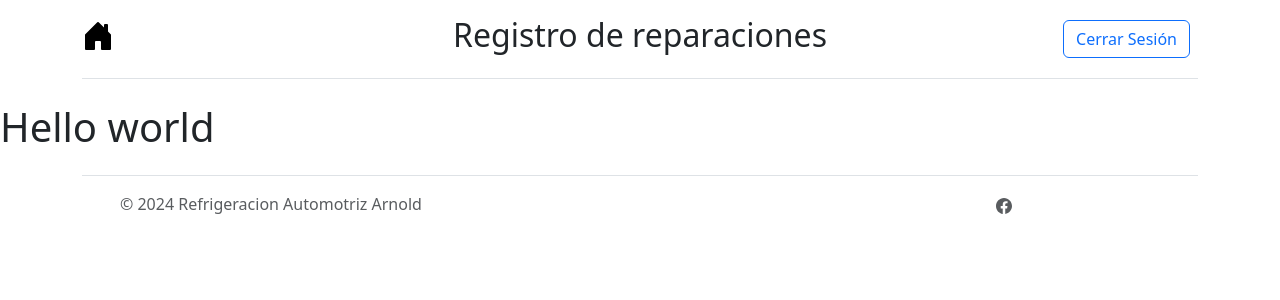
After one commit to noriegaencinas/arnold_autorefrigeraciones, a Flask app: page /menu/reparaciones in a window 1280 px wide. The commit adds this page. Shown: the top 300 px of the page. Run offline with Flask 3, Linux system fonts and the light colour scheme; some libraries are stand-ins or nearby versions.

Commit message:
quick fixes

```diff
--- a/server.py
+++ b/server.py
@@ -75,6 +75,10 @@ def menu_financiero():
 def menu_facturas():
     return render_template('menu_facturas.html')
 
+@app.route("/menu/reparaciones")
+def registro_reparaciones():
+    return render_template('menu_reparaciones.html')
+
 if __name__ == '__main__':
     create_connection()
     app.run(debug=True, port=5007)
--- a/templates/menu.html
+++ b/templates/menu.html
@@ -35,7 +35,7 @@
               </div>
 
               <div class="col">
-                <a href="{{ url_for('menu_automoviles')}}">
+                <a href="{{ url_for('menu_financiero')}}">
                   <div class="card card-cover h-100 overflow-hidden text-bg-primary rounded-4 shadow-lg" style="text-align:center">
                     <div class="d-flex flex-column h-100 p-5 pb-3 text-white text-shadow-1">
                       <svg xmlns="http://www.w3.org/2000/svg" width="128" fill="currentColor" class="bi bi-wallet" viewBox="0 0 16 16" style="margin: 0 auto;">
@@ -53,7 +53,7 @@
             <div class="row row-cols-1 row-cols-lg-3 align-items-stretch g-4 py-0">
 
               <div class="col">
-                <a href="{{ url_for('menu_automoviles')}}">
+                <a href="{{ url_for('menu_empleados')}}">
                   <div class="card card-cover h-100 overflow-hidden text-bg-primary rounded-4 shadow-lg" style="text-align:center">
                     <div class="d-flex flex-column h-100 p-5 pb-3 text-white text-shadow-1">
                       <svg xmlns="http://www.w3.org/2000/svg" width="128" fill="currentColor" class="bi bi-people-fill" viewBox="0 0 16 16" style="margin: 0 auto;">
@@ -66,7 +66,7 @@
               </div>
 
               <div class="col">
-                <a href="{{ url_for('menu_automoviles')}}">
+                <a href="{{ url_for('registro_reparaciones')}}">
                   <div class="card card-cover h-100 overflow-hidden text-bg-primary rounded-4 shadow-lg" style="text-align:center">
                     <div class="d-flex flex-column h-100 p-5 pb-3 text-white text-shadow-1">
                       <svg xmlns="http://www.w3.org/2000/svg" width="128" fill="currentColor" class="bi bi-tools" viewBox="0 0 16 16" style="margin: 0 auto;">
--- /dev/null
+++ b/templates/menu_reparaciones.html
@@ -0,0 +1,9 @@
+{% extends 'base.html' %}
+
+{% block nombre_menu %}Registro de reparaciones{% endblock %}
+
+{% block content %}
+<!-- Agregar dentro de este bloque el codigo del menu empleados-->
+<h1>Hello world</h1>
+
+{% endblock %}
```
